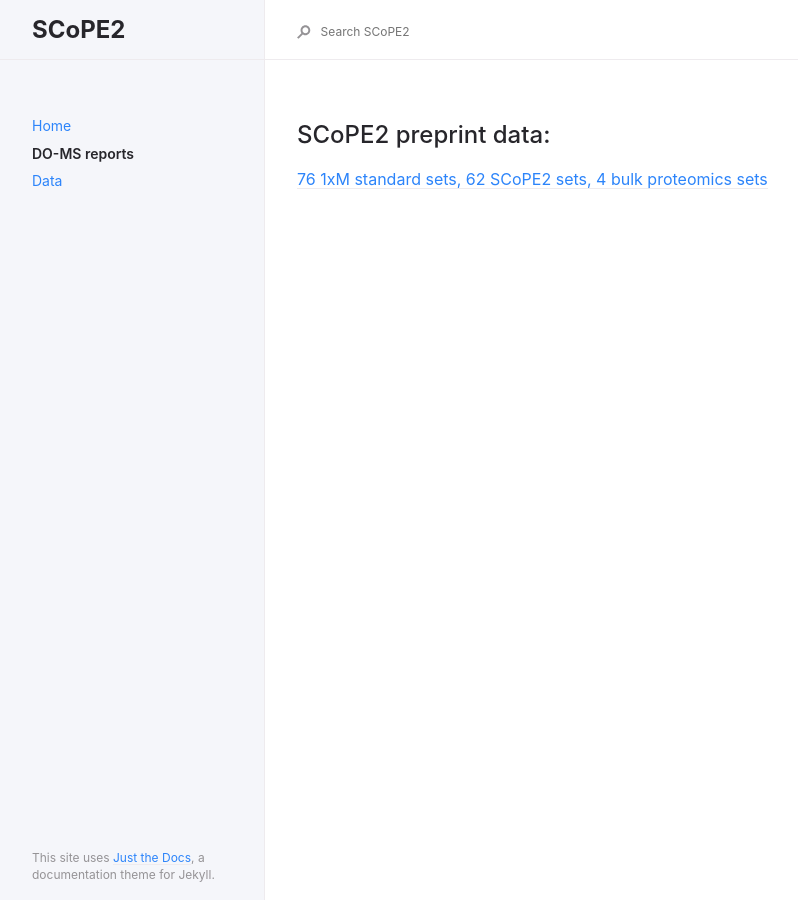
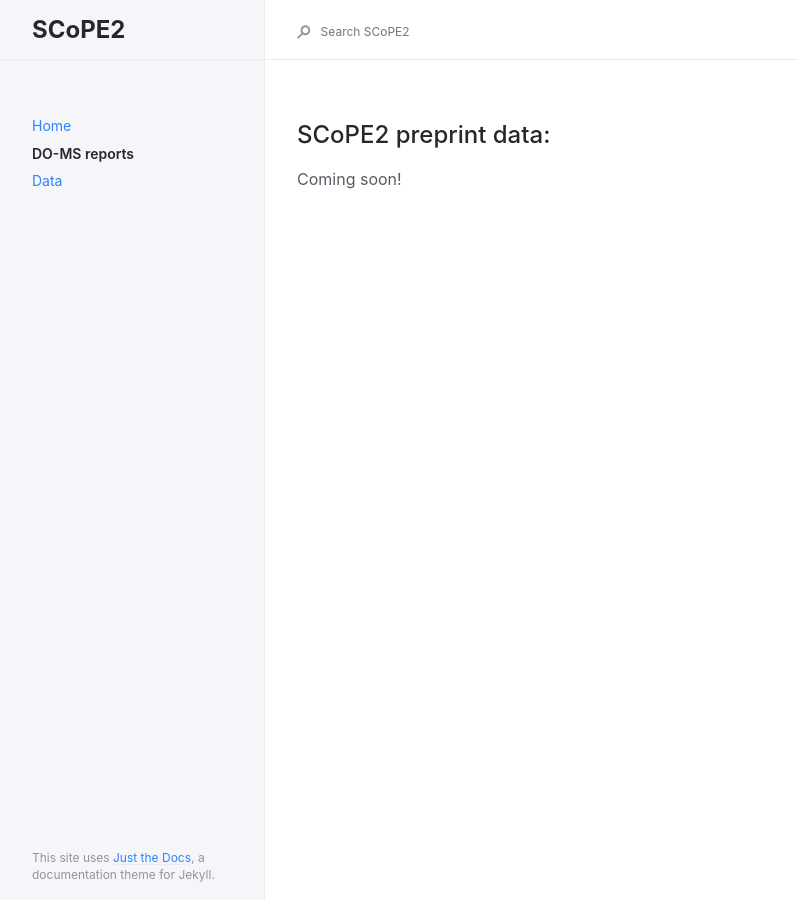
Before and after one commit to SlavovLab/SCoPE2, a Jekyll site: the page built from docs/docs/DO-MS_Reports.md, in a window 1280 px wide. Shown: the whole page, without its empty margins (91-889 px from the left). Built offline with Jekyll 4.4.1, drawn with Linux system fonts in a browser that asks for light colours.

Commit message:
Update DO-MS_Reports.md

```diff
--- a/docs/docs/DO-MS_Reports.md
+++ b/docs/docs/DO-MS_Reports.md
@@ -7,4 +7,4 @@ permalink: docs/do-ms
 
 ## SCoPE2 preprint data:
 
-[76 1xM standard sets, 62 SCoPE2 sets, 4 bulk proteomics sets](http://slavovlab.net/scope2/DO-MS_Report_FP94-97.html)
+Coming soon!
```
